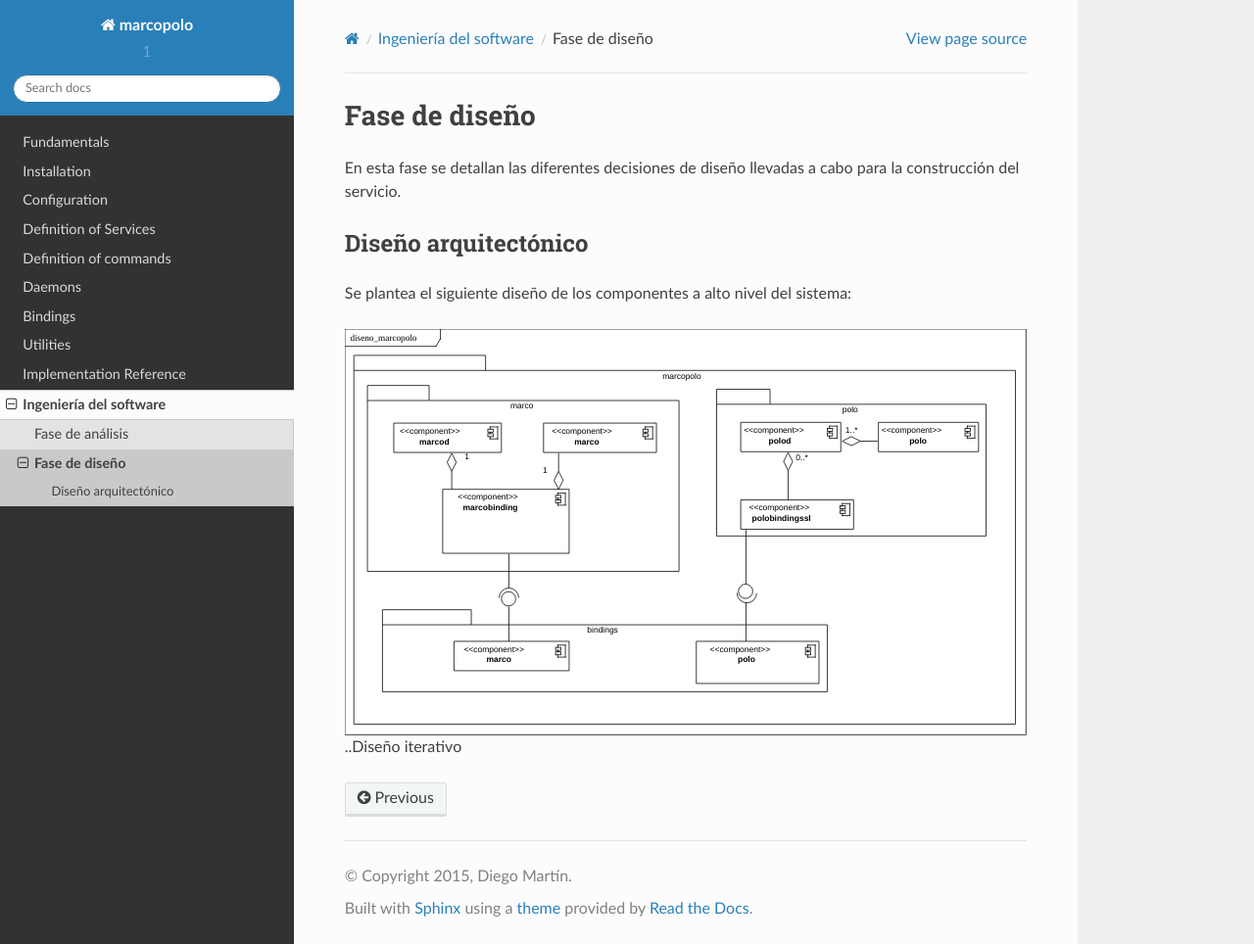
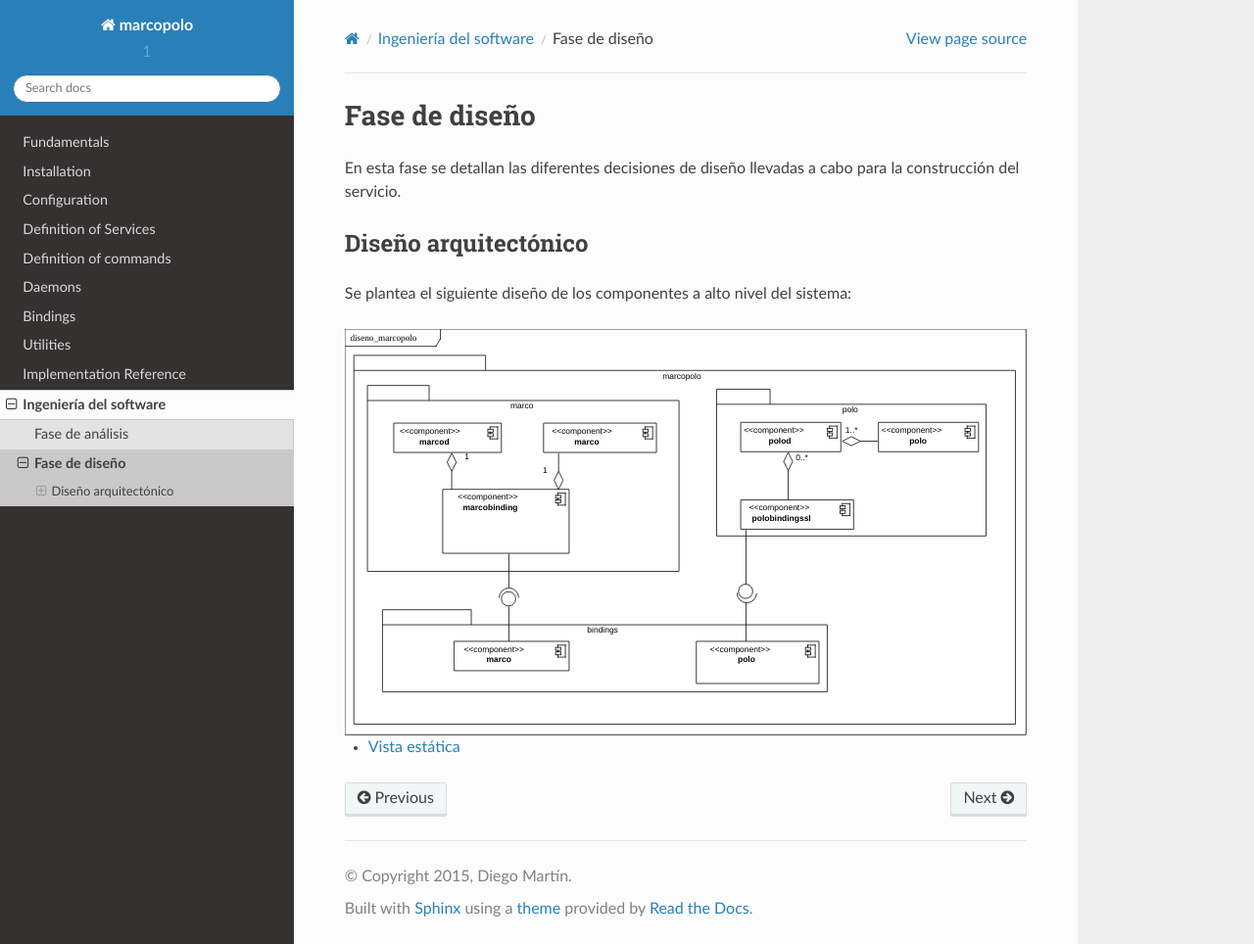
Before and after one commit to Alternhuman/marcopolo-doc, a Sphinx documentation site: the page built from source/software_engineering/design/intro.rst, in a window 1280 px wide and 964 px high. Shown: the whole window at 98% size. Built offline with Sphinx 7.4.7 and the Read the Docs theme 2.0.0, drawn with Linux system fonts in a browser that asks for light colours; pages that are not in the unit, such as notebooks, are missing from menus.

Commit message:
Minor adjustments

```diff
--- a/source/software_engineering/design/intro.rst
+++ b/source/software_engineering/design/intro.rst
@@ -11,4 +11,9 @@
 .. image:: ../img/diseno_marcopolo.*
 	:align: center
 
-..Diseño iterativo
+.. TODODiseño iterativo
+
+.. toctree::
+	:maxdepth: 2
+
+	classes
```
